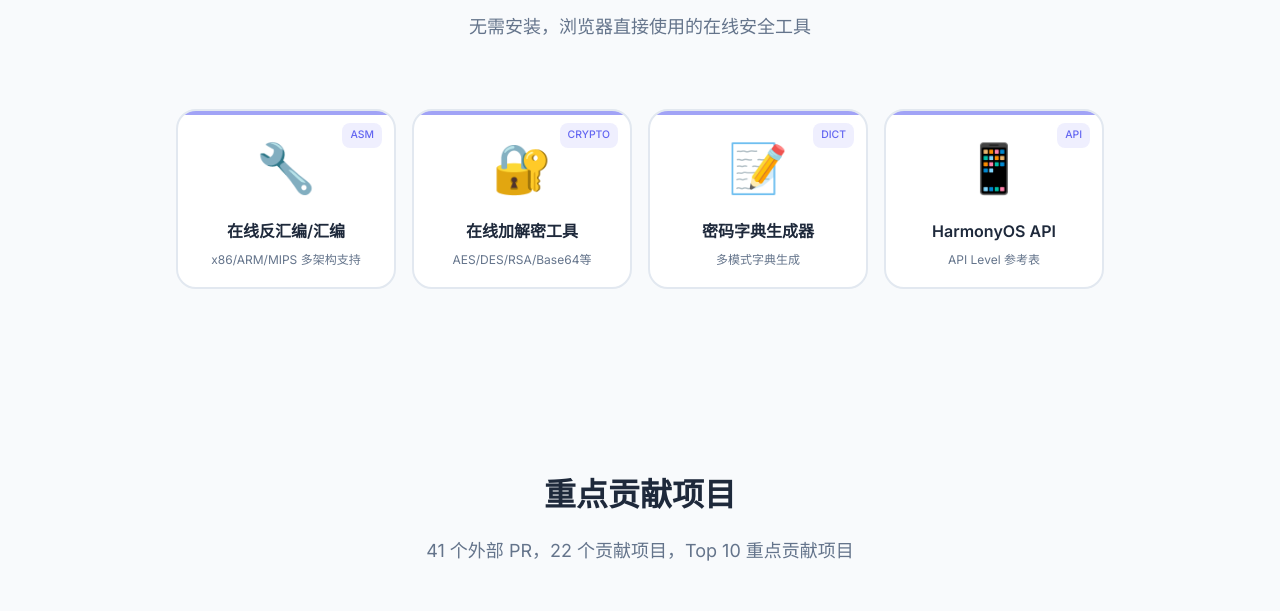
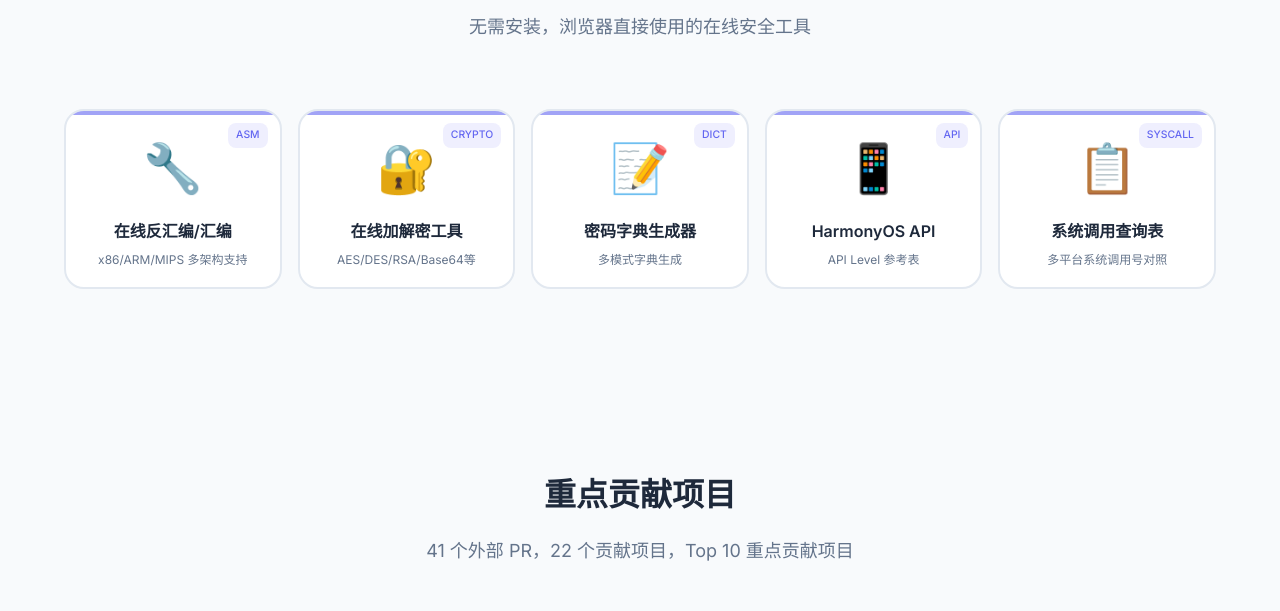
Before and after one commit to secnotes/secnotes.github.io, a plain HTML site: page index.html in a window 1280 px wide. Shown: the part 1544-2155 px from the top of the page. Drawn offline with Linux system fonts and the light colour scheme.

Commit message:
feat: Add syscall tool card and enable horizontal scroll
Add a new online tool card for syscall reference table with bilingual
support. Update tools-bar CSS to use nowrap and overflow-x for horizontal
scrolling when content width exceeds viewport.

Co-Authored-By: Claude (glm-5) <noreply@anthropic.com>

```diff
--- a/index.html
+++ b/index.html
@@ -656,8 +656,28 @@
             display: flex;
             gap: 16px;
             justify-content: center;
-            flex-wrap: wrap;
+            flex-wrap: nowrap;
+            overflow-x: auto;
             padding: 20px 0;
+            scrollbar-width: thin;
+        }
+
+        .tools-bar::-webkit-scrollbar {
+            height: 6px;
+        }
+
+        .tools-bar::-webkit-scrollbar-track {
+            background: var(--bg-secondary);
+            border-radius: 3px;
+        }
+
+        .tools-bar::-webkit-scrollbar-thumb {
+            background: var(--border-color);
+            border-radius: 3px;
+        }
+
+        .tools-bar::-webkit-scrollbar-thumb:hover {
+            background: var(--primary-color);
         }
 
         .tool-item {
@@ -747,11 +767,14 @@
         @media (max-width: 768px) {
             .tools-bar {
                 gap: 12px;
+                justify-content: flex-start;
+                padding: 20px 24px;
             }
 
             .tool-item {
-                width: calc(50% - 6px);
+                width: 180px;
                 height: 160px;
+                flex-shrink: 0;
             }
 
             .tool-icon-large {
@@ -769,8 +792,12 @@
         }
 
         @media (max-width: 480px) {
+            .tools-bar {
+                padding: 20px 16px;
+            }
+
             .tool-item {
-                width: 100%;
+                width: 160px;
                 height: 140px;
             }
         }
@@ -913,6 +940,14 @@
                     <div class="tool-title" data-i18n="online.p4.title">HarmonyOS API</div>
                     <div class="tool-desc" data-i18n="online.p4.desc.short">API Level 参考表</div>
                 </a>
+
+                <!-- Tool 5 -->
+                <a href="https://secnotes.github.io/syscalls/" class="tool-item" target="_blank">
+                    <span class="tool-badge">SYSCALL</span>
+                    <div class="tool-icon-large">📋</div>
+                    <div class="tool-title" data-i18n="online.p5.title">系统调用查询表</div>
+                    <div class="tool-desc" data-i18n="online.p5.desc.short">多平台系统调用号对照</div>
+                </a>
             </div>
         </div>
     </section>
@@ -1042,6 +1077,9 @@
                 'online.p4.title': 'HarmonyOS API',
                 'online.p4.desc': 'HarmonyOS API 级别参考表，展示各 API Level 的版本信息、发布状态、使用率统计等详细数据。',
                 'online.p4.desc.short': 'API Level 参考表',
+                'online.p5.title': '系统调用查询表',
+                'online.p5.desc': '多平台系统调用号对照表，支持 Linux、Windows、FreeBSD 等操作系统的系统调用号快速查询。',
+                'online.p5.desc.short': '多平台系统调用号对照',
 
                 // Threat Intelligence
                 'intel.title': '威胁情报',
@@ -1113,6 +1151,9 @@
                 'online.p4.title': 'HarmonyOS API',
                 'online.p4.desc': 'HarmonyOS API level reference table showing version information, release status, usage statistics, and detailed data for each API Level.',
                 'online.p4.desc.short': 'API Level Reference',
+                'online.p5.title': 'Syscall Reference Table',
+                'online.p5.desc': 'Multi-platform syscall number reference table, supporting quick lookup of syscall numbers for Linux, Windows, FreeBSD and other operating systems.',
+                'online.p5.desc.short': 'Multi-Platform Syscall Numbers',
 
                 // Threat Intelligence
                 'intel.title': 'Threat Intelligence',
```
